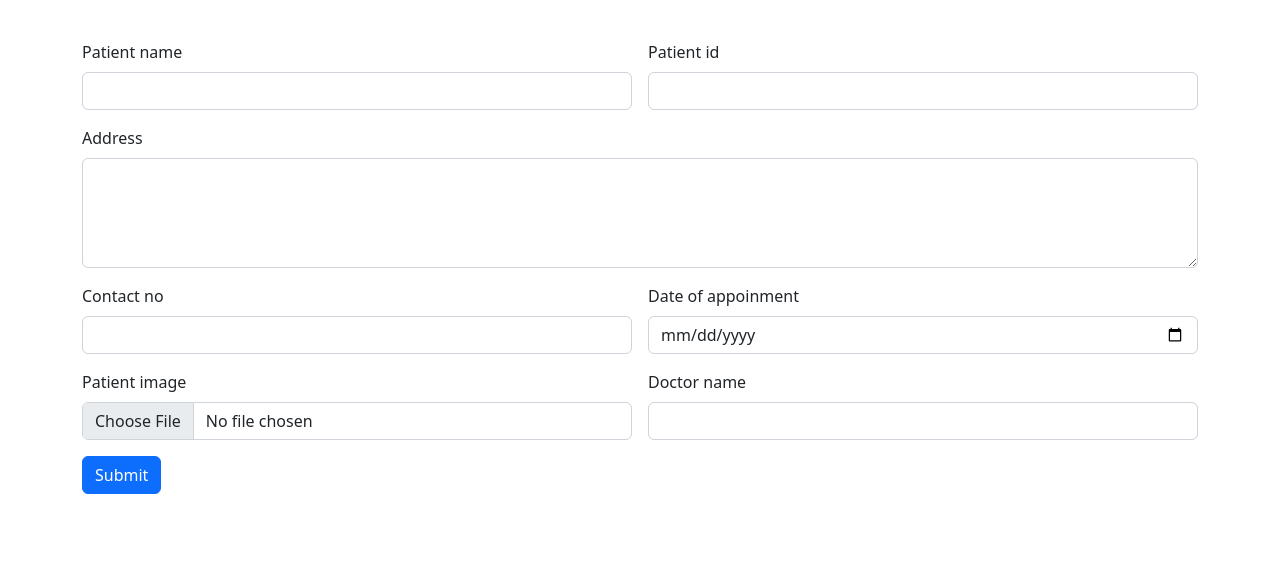
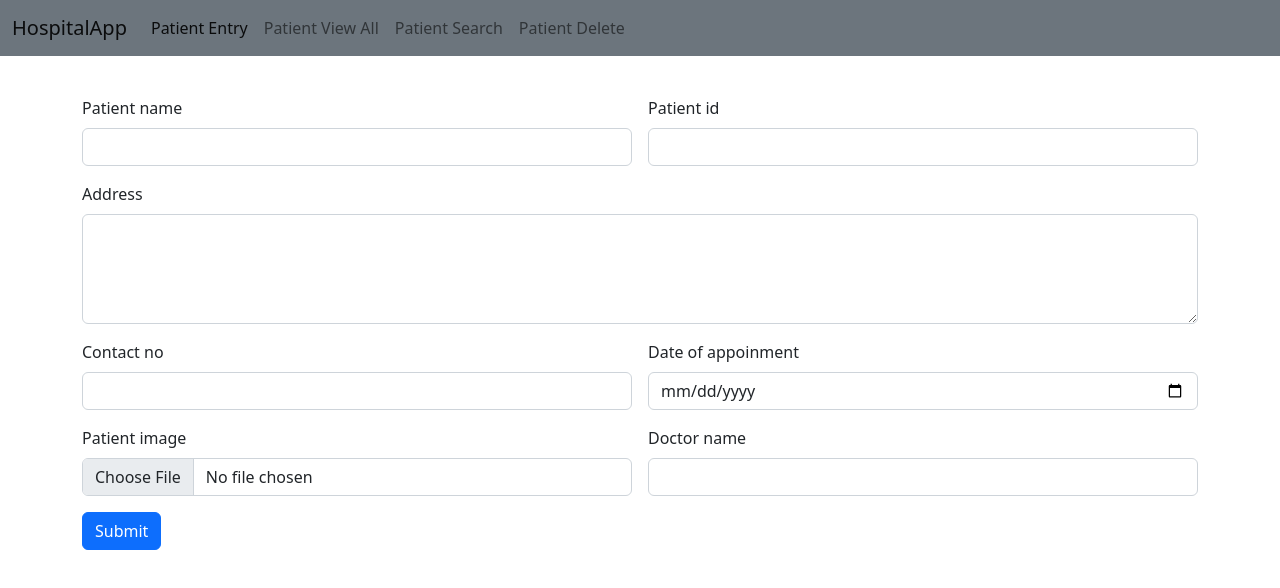
Before and after one commit to sufailbadushat/hostpital-angular-app, an Angular app: page / in a window 1280 px wide. Shown: the top 588 px of the page. Built offline with nearby package versions, Linux system fonts and the light colour scheme.

Commit message:
navigation bar add

```diff
--- a/src/app/app.module.ts
+++ b/src/app/app.module.ts
@@ -9,6 +9,7 @@
 import { PatientDeleteComponent } from './patient-delete/patient-delete.component';
 import { RouterModule, Routes } from '@angular/router';
 import { PatientViewComponent } from './patient-view/patient-view.component';
+import { NavBarComponent } from './nav-bar/nav-bar.component';
 
 const myRoute:Routes=
 [
@@ -36,7 +37,8 @@
     PatientEntryComponent,
     PatientSearchComponent,
     PatientDeleteComponent,
-    PatientViewComponent
+    PatientViewComponent,
+    NavBarComponent
   ],
   imports: [
     BrowserModule,
--- /dev/null
+++ b/src/app/nav-bar/nav-bar.component.html
@@ -0,0 +1,24 @@
+<nav class="navbar navbar-expand-lg bg-secondary">
+    <div class="container-fluid">
+      <a class="navbar-brand" href="/">HospitalApp</a>
+      <button class="navbar-toggler" type="button" data-bs-toggle="collapse" data-bs-target="#navbarNav" aria-controls="navbarNav" aria-expanded="false" aria-label="Toggle navigation">
+        <span class="navbar-toggler-icon"></span>
+      </button>
+      <div class="collapse navbar-collapse" id="navbarNav">
+        <ul class="navbar-nav">
+          <li class="nav-item">
+            <a class="nav-link active" aria-current="page" href="/">Patient Entry</a>
+          </li>
+          <li class="nav-item">
+            <a class="nav-link" href="/view">Patient View All</a>
+          </li>
+          <li class="nav-item">
+            <a class="nav-link" href="/search">Patient Search</a>
+          </li>
+          <li class="nav-item">
+            <a class="nav-link" href="/delete">Patient Delete</a>
+          </li>
+        </ul>
+      </div>
+    </div>
+  </nav>
--- a/src/app/patient-delete/patient-delete.component.html
+++ b/src/app/patient-delete/patient-delete.component.html
@@ -1,3 +1,5 @@
+<app-nav-bar></app-nav-bar>
+
 <div class="container">
     <div class="row">
         <div class="col col-12 col-sm-12 col-md-12 col-lg-12 col-xl-12 col-xxl-12">
--- a/src/app/patient-entry/patient-entry.component.html
+++ b/src/app/patient-entry/patient-entry.component.html
@@ -1,3 +1,6 @@
+<app-nav-bar></app-nav-bar>
+
+
 <div class="container">
     <div class="row">
         <div class="col col-12 col-sm-12 col-md-12 col-lg-12 col-xl-12 col-xxl-12">
--- a/src/app/patient-search/patient-search.component.html
+++ b/src/app/patient-search/patient-search.component.html
@@ -1,3 +1,6 @@
+<app-nav-bar></app-nav-bar>
+
+
 <div class="container">
     <div class="row">
         <div class="col col-12 col-sm-12 col-md-12 col-lg-12 col-xl-12 col-xxl-12">
--- a/src/app/patient-view/patient-view.component.html
+++ b/src/app/patient-view/patient-view.component.html
@@ -1,3 +1,6 @@
+<app-nav-bar></app-nav-bar>
+
+
 <div class="container">
     <div class="row">
         <div class="col col-12 col-sm-12 col-md-12 col-lg-12 col-xl-12 col-xxl-12">
```
Also changed, not shown: src/app/nav-bar/nav-bar.component.ts (added, +10 -0 lines), src/app/nav-bar/nav-bar.component.css (added).
